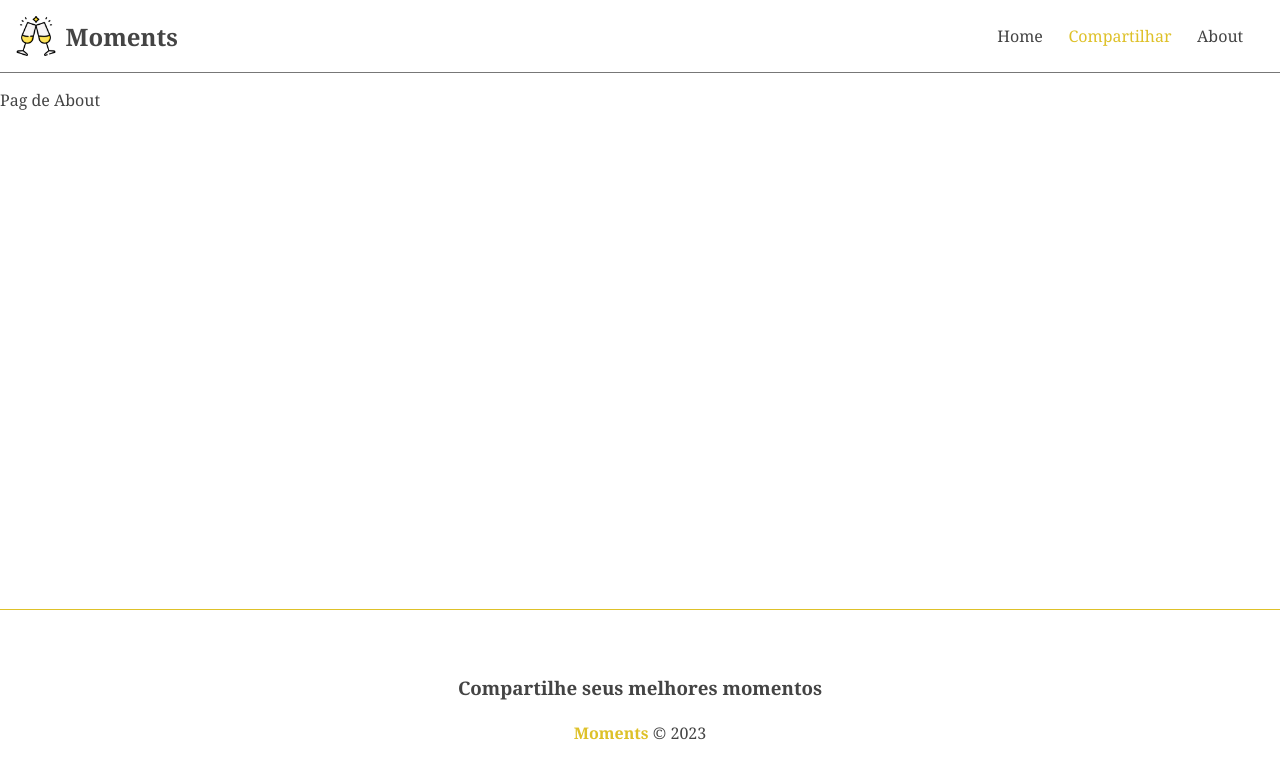
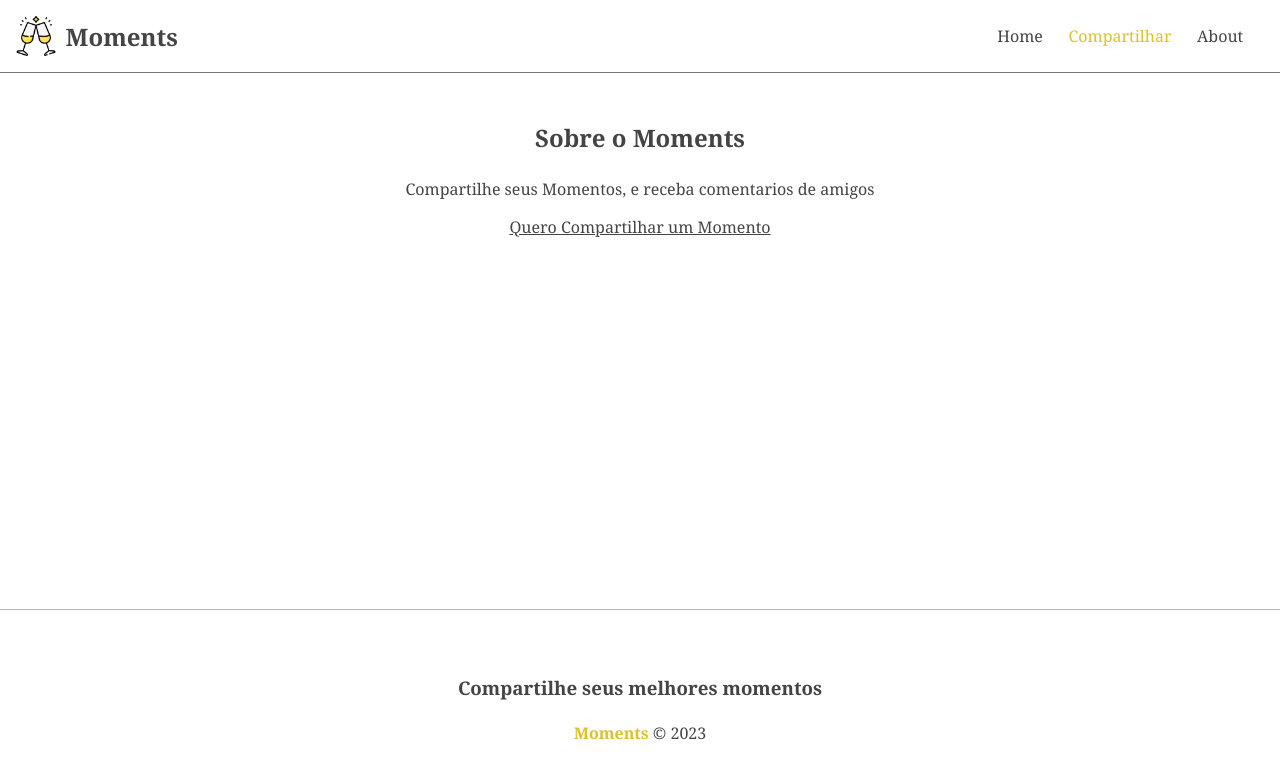
Before and after one commit to leandrolpz/moments, an Angular app: page /about in a window 1280 px wide. Shown: the top 778 px of the page. Built offline with nearby package versions, Linux system fonts and the light colour scheme.

Commit message:
finalizando about

```diff
--- a/src/app/components/pages/about/about.component.css
+++ b/src/app/components/pages/about/about.component.css
@@ -0,0 +1,16 @@
+.about {
+  display: flex;
+  flex-direction: column;
+  align-items: center;
+  justify-content: center;
+  padding: 2em;
+}
+
+h2,
+p {
+  margin-bottom: 1em;
+}
+
+.about a {
+  text-decoration: underline;
+}
--- a/src/app/components/pages/about/about.component.html
+++ b/src/app/components/pages/about/about.component.html
@@ -1 +1,5 @@
-<p>Pag de About</p>
+<div class="about">
+    <h2>Sobre o Moments</h2>
+    <p>Compartilhe seus Momentos, e receba comentarios de amigos</p>
+    <a routerLink="/moments/new">Quero Compartilhar um Momento</a>
+</div>
```
